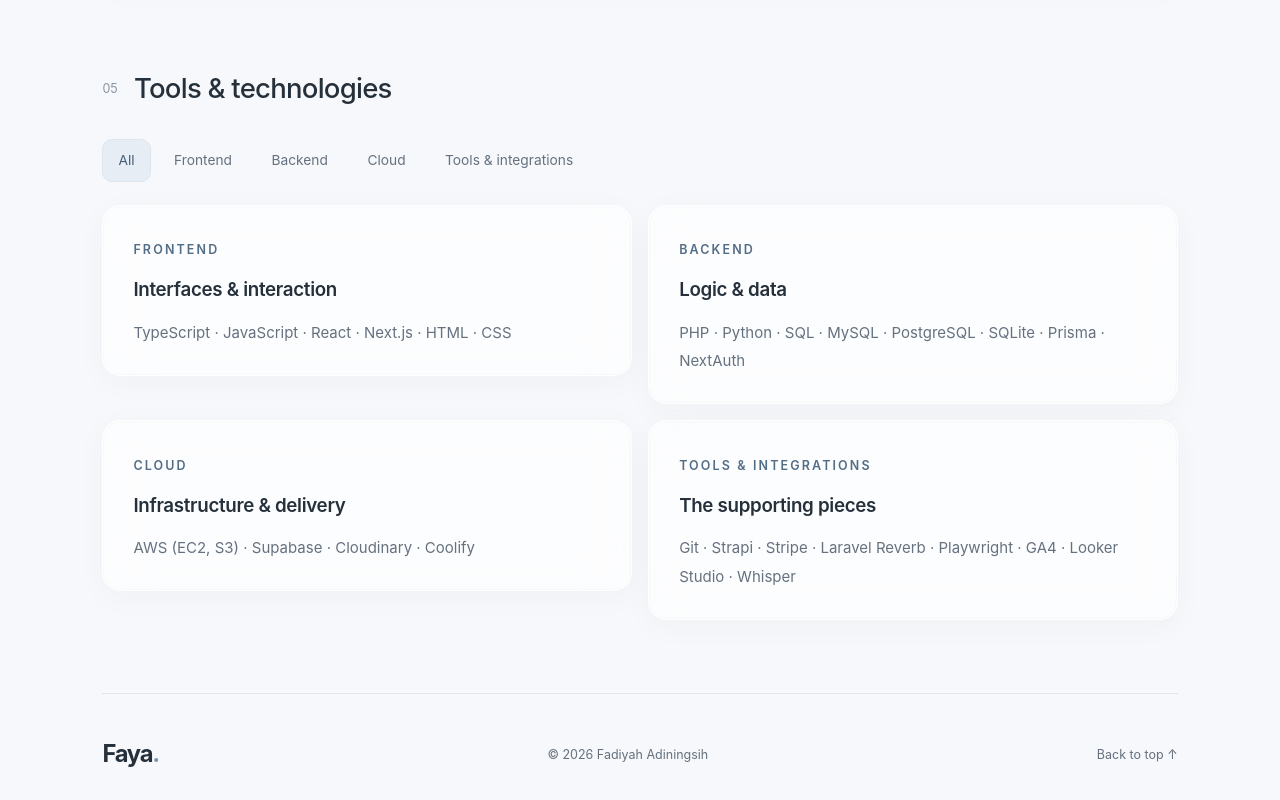
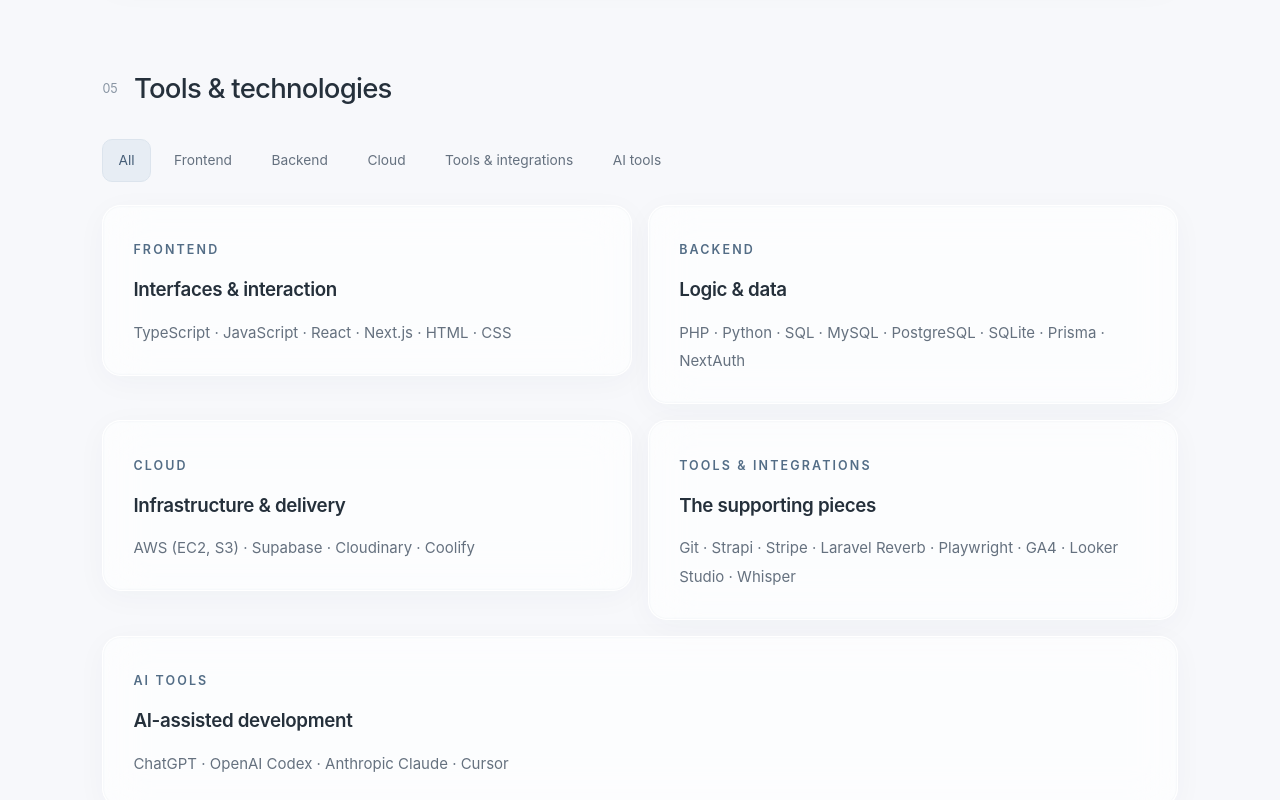
Before and after one commit to fadiyaha30/portfolio, a Next.js app: page / in a window 1280 px wide. Shown: the part 5560-6360 px from the top of the page. Built offline with nearby package versions, Linux system fonts and the light colour scheme.

Commit message:
Add AI development tools category in English and Japanese

```diff
--- a/components/Skills.tsx
+++ b/components/Skills.tsx
@@ -4,7 +4,7 @@
 
 import { useState } from "react";
 
-type SkillCategory = "frontend" | "backend" | "cloud" | "tools";
+type SkillCategory = "frontend" | "backend" | "cloud" | "tools" | "ai";
 type SkillFilter = "all" | SkillCategory;
 
 type Skill = {
@@ -38,6 +38,12 @@
     "label": "TOOLS & INTEGRATIONS",
     "title": "The supporting pieces",
     "technologies": "Git · Strapi · Stripe · Laravel Reverb · Playwright · GA4 · Looker Studio · Whisper"
+  },
+  {
+    "category": "ai",
+    "label": "AI TOOLS",
+    "title": "AI-assisted development",
+    "technologies": "ChatGPT · OpenAI Codex · Anthropic Claude · Cursor"
   }
 ];
 const filters: { value: SkillFilter; label: Message }[] = [
@@ -46,6 +52,7 @@
   { value: "backend", label: "Backend" },
   { value: "cloud", label: "Cloud" },
   { value: "tools", label: "Tools & integrations" },
+  { value: "ai", label: "AI tools" },
 ];
 
 export default function Skills({ locale }: LocalizedProps) {
@@ -82,10 +89,10 @@
         {skills.map((skill) => (
           <div
             key={skill.category}
-            className="
+            className={`
               skill-card glass rounded-[0.9375rem] [transition:transform_.2s,box-shadow_.2s] px-6 py-[1.375rem]
               hover:[transform:translateY(-0.1875rem)] hover:shadow-[0_0.5rem_1.5625rem_#2a3e5510] [&[hidden]]:hidden
-              "
+              ${skill.category === "ai" ? "col-span-2 compact:col-span-1" : ""}`}
             hidden={selected !== "all" && selected !== skill.category}
           >
             <span className="small-label text-[0.625rem] font-semibold tracking-[0.10625rem] text-[color:var(--accent)]">{t(skill.label)}</span>
--- a/lib/i18n/ja.ts
+++ b/lib/i18n/ja.ts
@@ -152,4 +152,7 @@
   "Logic & data": "ロジック・データ",
   "Infrastructure & delivery": "インフラ・デプロイ",
   "The supporting pieces": "開発を支えるツール",
+  "AI tools": "AIツール",
+  "AI TOOLS": "AIツール",
+  "AI-assisted development": "AIを活用した開発",
 } as const;
```
